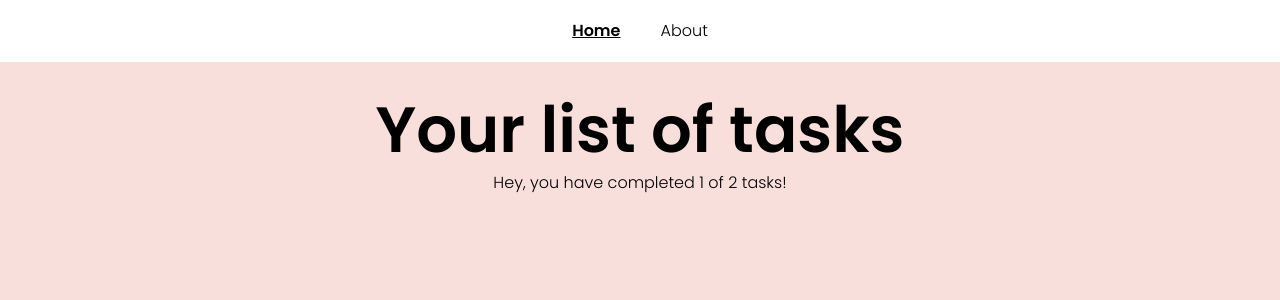
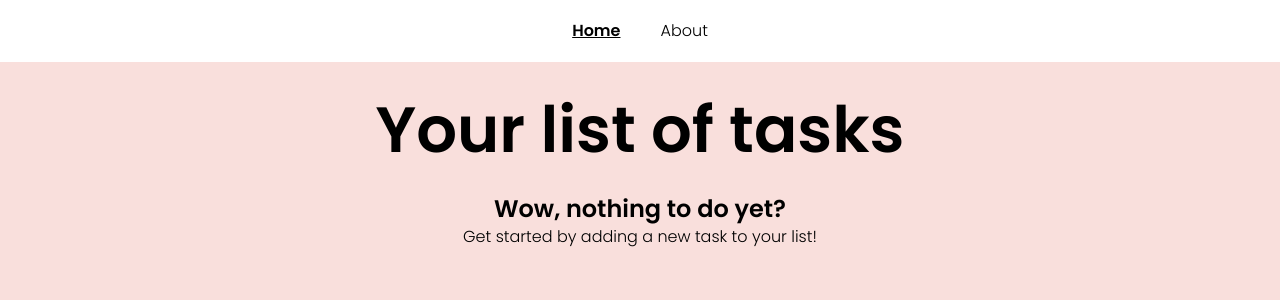
Before and after one commit to zarasyversen/svelte-todo, a SvelteKit app: page / in a window 1280 px wide. Shown: the top 300 px of the page. Built offline with nearby package versions, Linux system fonts and the light colour scheme.

Commit message:
add empty list cmp

```diff
--- /dev/null
+++ b/src/lib/todos/emptyList.svelte
@@ -0,0 +1,13 @@
+<div>
+    <div class="empty-list">
+      <h2>Wow, nothing to do yet?</h2>
+      <p>Get started by adding a new task to your list!</p>
+    </div>
+</div>
+
+<style>
+.empty-list {
+    margin-top: 30px;
+    text-align: center;
+}
+</style>
--- a/src/routes/+page.svelte
+++ b/src/routes/+page.svelte
@@ -1,15 +1,20 @@
 <script lang="ts">
     import Header from "../lib/header.svelte";
     import Counter from "../lib/todos/counter.svelte";
+	import EmptyList from "../lib/todos/emptyList.svelte";
 	import type { TodoItem } from "../types/TodoItem";
 
-    const array: TodoItem[] = [{name: 'hej', id:1, completed: false}, {name: 'hej2', id:3, completed: true}]
+    //const todos: TodoItem[] = [{name: 'hej', id:1, completed: false}, {name: 'hej2', id:3, completed: true}];
+    const todos: TodoItem[] = [];
 </script>
 <div class="container">
     <div class="inner">
       <div class="inner-top">
         <Header />
-        <Counter todos={array} />
+        <Counter todos={todos} />
+        {#if todos.length === 0}
+            <EmptyList />
+        {/if}
       </div>
     </div>
 </div>
```
